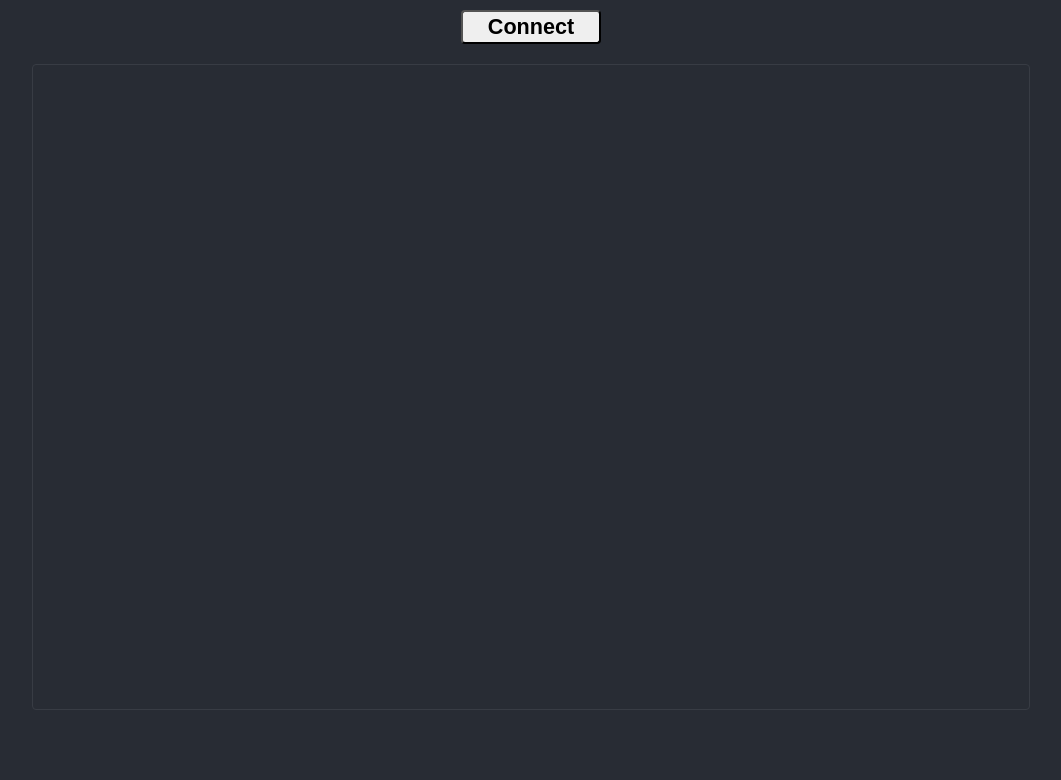
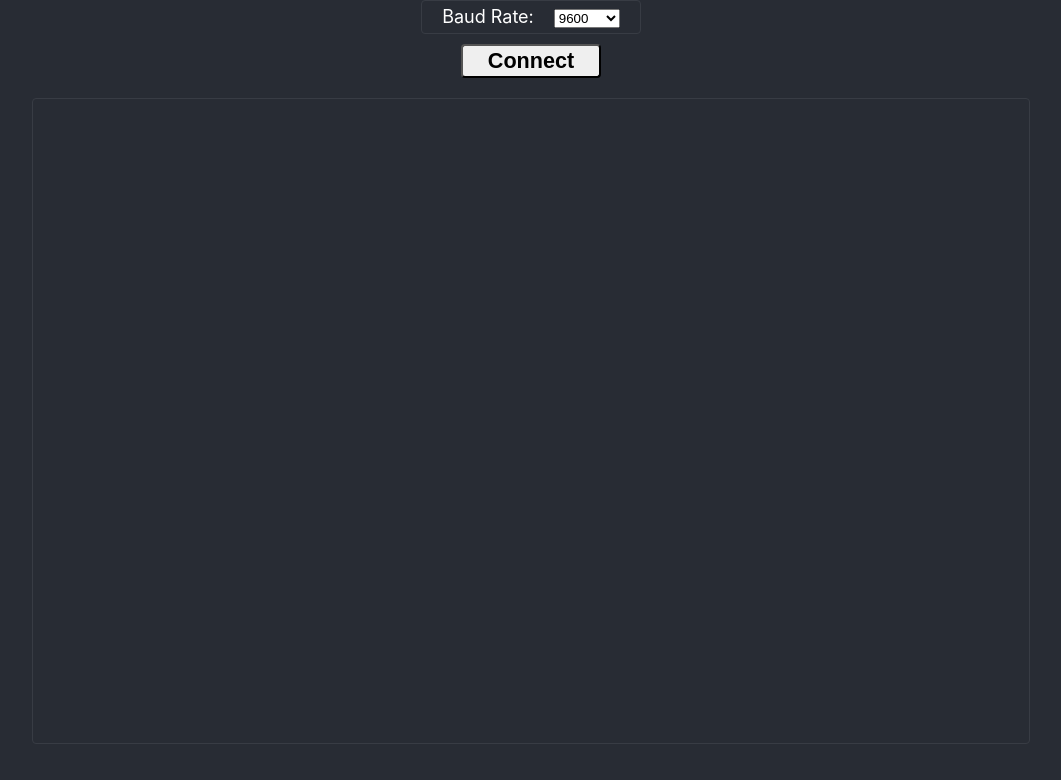
Before and after one commit to federicobozzini/web-serial-monitor, a React (Create React App) app: page / in a window 1280 px wide. Shown: the top 780 px of the page, without its empty margins (109-1170 px from the left). Built offline with nearby package versions, Linux system fonts and the light colour scheme.

Commit message:
Added possibility of selecting baud rate
Signed-off-by: Federico Bozzini <federico.bozzini@gmail.com>

```diff
--- a/src/App.css
+++ b/src/App.css
@@ -20,7 +20,20 @@ body {
   font-size: calc(10px + 1vmin);
 }
 
-#connect {
+#settings {
+  border-radius: 4px;
+  align-items: center;
+  text-align: left;
+  border: 1px solid #383c44;
+  display: inline-block;
+  padding: 5px 20px;
+}
+
+#settings > label > * {
+  margin-left: 20px;
+}
+
+#connect > button {
   border-radius: 4px;
   padding: 5px;
   margin-top: 10px;
--- a/src/App.tsx
+++ b/src/App.tsx
@@ -7,6 +7,7 @@ interface AppProps {
 }
 
 function App({ serialMonitor }: AppProps) {
+  const baudRates = [9600, 14400, 19200, 28800, 38400, 56000, 57600, 115200];
   const [serialOutput, updateSerialOutput] = useState({
     history: [],
     active: "",
@@ -28,9 +29,27 @@ function App({ serialMonitor }: AppProps) {
   };
   return (
     <div id="app">
-      <button id="connect" onClick={() => onClick()}>
-        {isConnected ? "Disconnect" : "Connect"}
-      </button>
+      <div id="settings">
+        <label>
+          Baud Rate:
+          <select
+            disabled={isConnected}
+            onChange={(e) => serialMonitor.setBaudRate(+e.target.value)}
+            defaultValue={serialMonitor.baudRate}
+          >
+            {baudRates.map((r, i) => (
+              <option key={i} value={r}>
+                {r}
+              </option>
+            ))}
+          </select>
+        </label>
+      </div>
+      <div id="connect">
+        <button onClick={() => onClick()}>
+          {isConnected ? "Disconnect" : "Connect"}
+        </button>
+      </div>
       <div id="serial-output">
         {serialOutput.history.length > 0 && (
           <div id="history">
--- a/src/SerialMonitor.js
+++ b/src/SerialMonitor.js
@@ -1,6 +1,8 @@
 /*global TextDecoderStream*/
 
 export class SerialMonitor {
+
+  baudRate = 9600;
   port;
   serial;
   reader;
@@ -19,7 +21,8 @@ export class SerialMonitor {
       throw Error("Connection: missing Serial object");
     }
     this.port = await this.serial.requestPort();
-    await this.port.open({ baudrate: 9600 });
+    console.log(this.baudRate);
+    await this.port.open({ baudrate: this.baudRate });
     this.connectionCallback(true);
     const decoder = new TextDecoderStream();
     this.inputDone = this.port.readable.pipeTo(decoder.writable);
@@ -61,6 +64,10 @@ export class SerialMonitor {
     this.connectionCallback(false);
   }
 
+  setBaudRate(baudRate) {
+    this.baudRate = baudRate;
+  }
+
   onConnectionEvent(cb) {
     this.connectionCallback = cb;
   }
```
